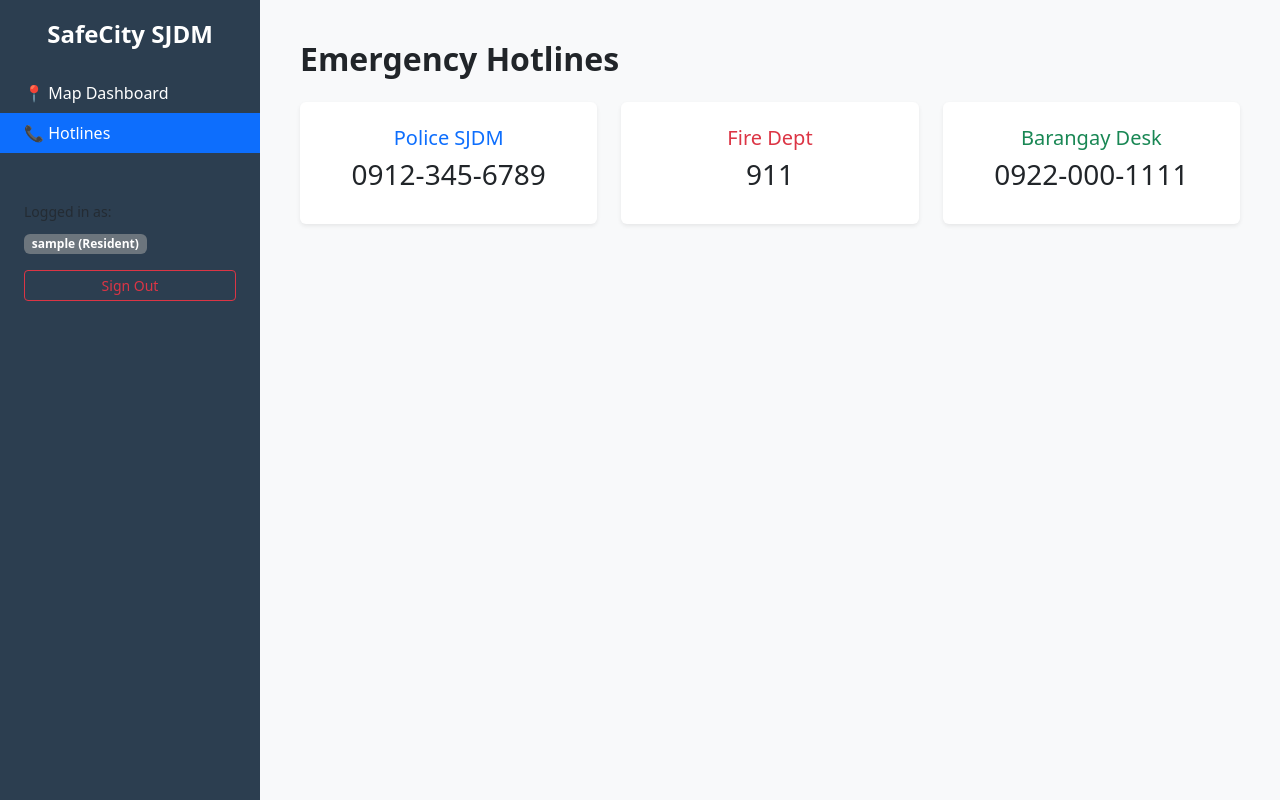
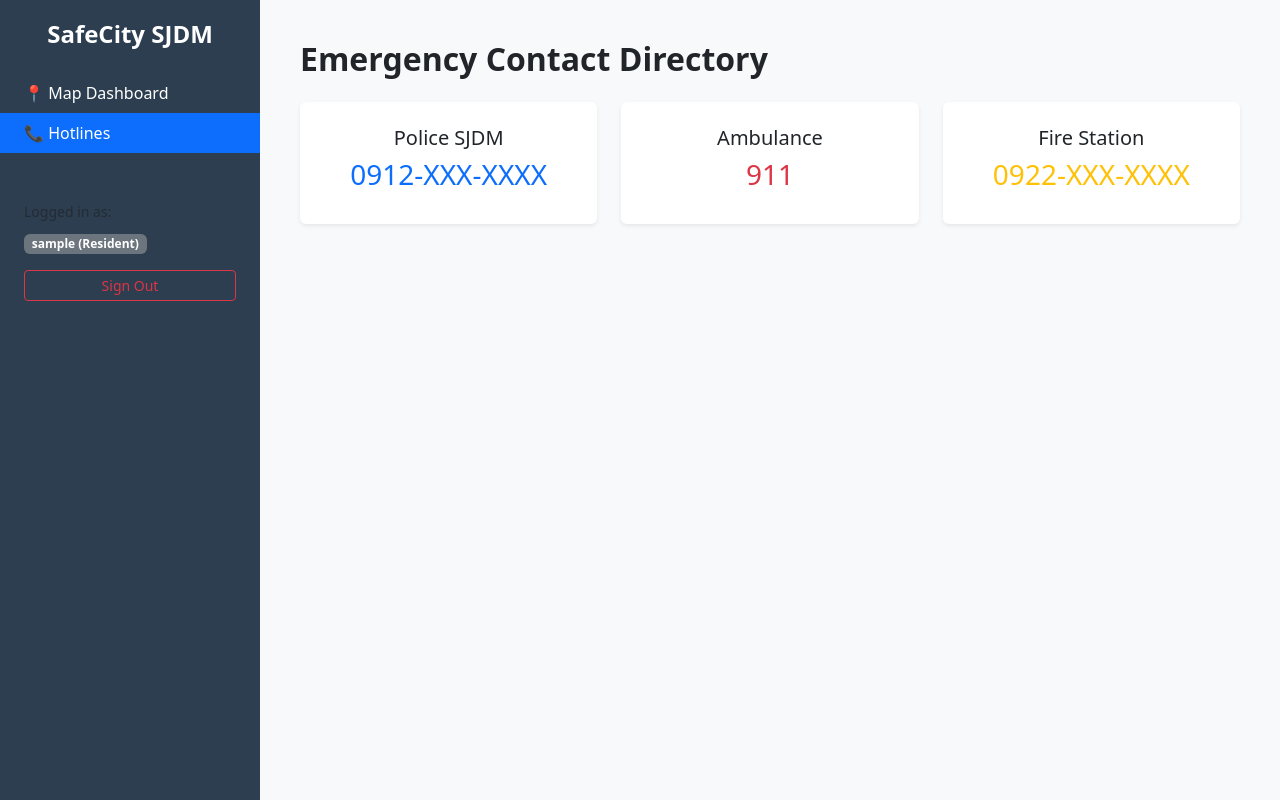
Before and after one commit to rframos/crime-reporting-system, a Flask app: page /contact in a window 1280 px wide. Run offline with Flask 3, Linux system fonts and the light colour scheme; the visitor is signed in with stand-in values (Sample User, id 1).

Commit message:
Update contacts.html

```diff
--- a/templates/contacts.html
+++ b/templates/contacts.html
@@ -3,31 +3,16 @@
 <head>
     <title>SafeCity | Hotlines</title>
     <link href="https://cdn.jsdelivr.net/npm/bootstrap@5.3.0/dist/css/bootstrap.min.css" rel="stylesheet">
-    <style> .main-content { margin-left: 260px; padding: 40px; } </style>
+    <style>.main-content { margin-left: 260px; padding: 40px; }</style>
 </head>
 <body class="bg-light">
     {% include 'sidebar.html' %}
     <div class="main-content">
-        <h2 class="fw-bold mb-4">Emergency Hotlines</h2>
+        <h2 class="fw-bold mb-4">Emergency Contact Directory</h2>
         <div class="row g-4">
-            <div class="col-md-4">
-                <div class="card p-4 border-0 shadow-sm text-center">
-                    <h5 class="text-primary">Police SJDM</h5>
-                    <p class="h3">0912-345-6789</p>
-                </div>
-            </div>
-            <div class="col-md-4">
-                <div class="card p-4 border-0 shadow-sm text-center">
-                    <h5 class="text-danger">Fire Dept</h5>
-                    <p class="h3">911</p>
-                </div>
-            </div>
-            <div class="col-md-4">
-                <div class="card p-4 border-0 shadow-sm text-center">
-                    <h5 class="text-success">Barangay Desk</h5>
-                    <p class="h3">0922-000-1111</p>
-                </div>
-            </div>
+            <div class="col-md-4"><div class="card p-4 shadow-sm border-0 text-center"><h5>Police SJDM</h5><p class="h3 text-primary">0912-XXX-XXXX</p></div></div>
+            <div class="col-md-4"><div class="card p-4 shadow-sm border-0 text-center"><h5>Ambulance</h5><p class="h3 text-danger">911</p></div></div>
+            <div class="col-md-4"><div class="card p-4 shadow-sm border-0 text-center"><h5>Fire Station</h5><p class="h3 text-warning">0922-XXX-XXXX</p></div></div>
         </div>
     </div>
 </body>
```
